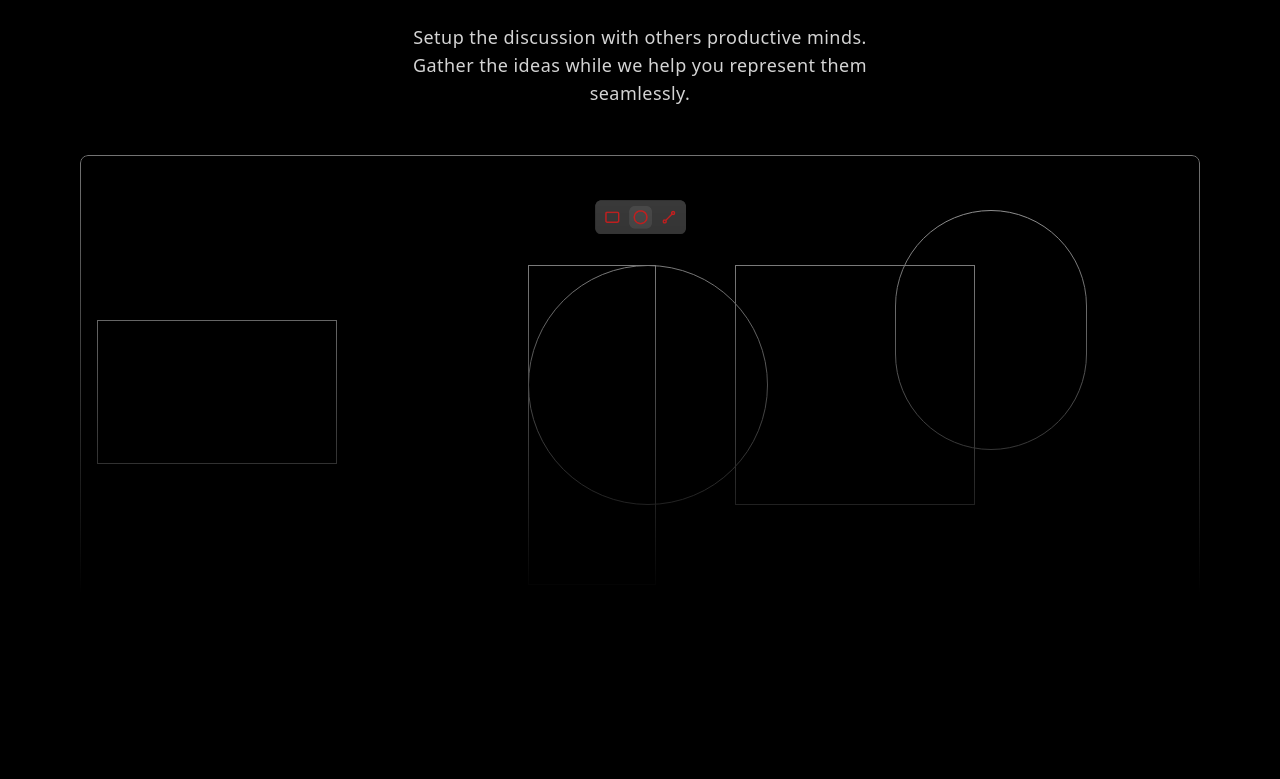
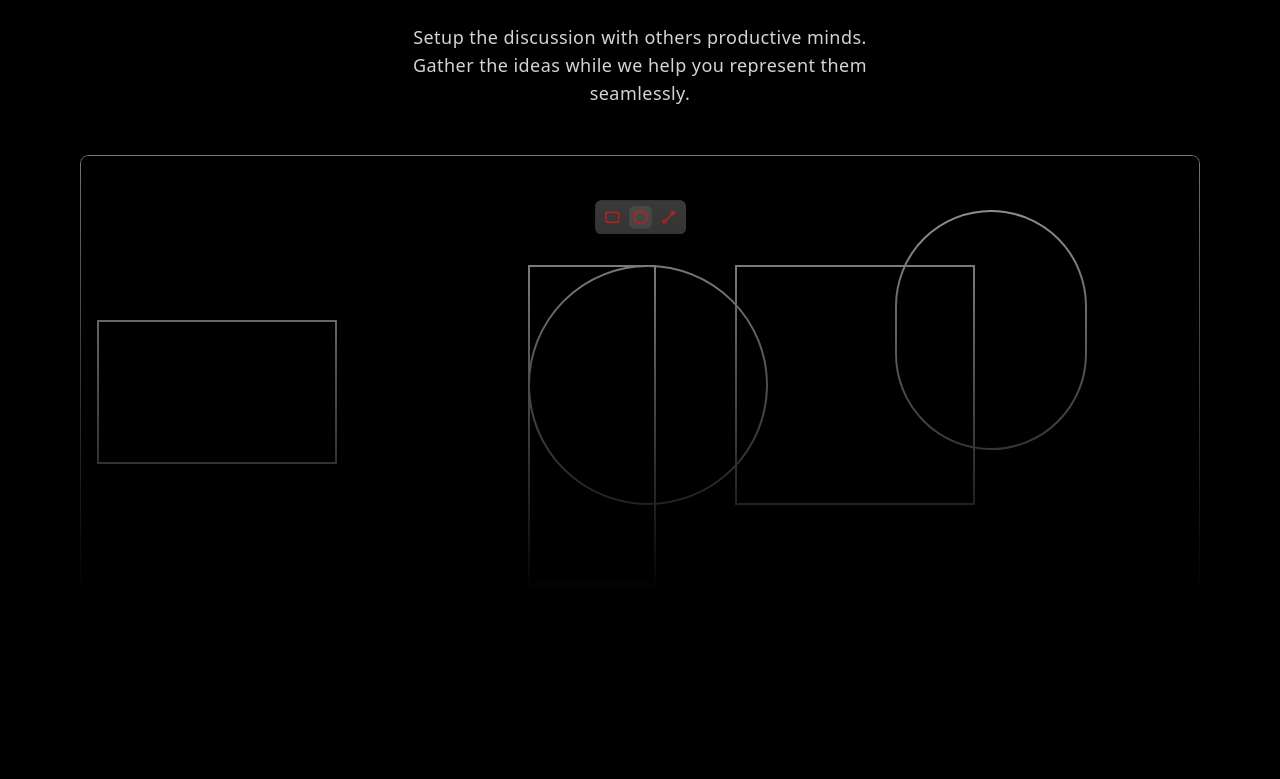
Before and after one commit to pranavtartey/exclidraw-main, a Next.js app in the folder apps/frontend/: page / in a window 1280 px wide. Shown: the part 1389-2168 px from the top of the page. Built offline with nearby package versions, Linux system fonts and the light colour scheme.

Commit message:
made some bug fixes

```diff
--- a/apps/frontend/sections/ProductShowcase.tsx
+++ b/apps/frontend/sections/ProductShowcase.tsx
@@ -15,11 +15,11 @@ const ProductShowcase = () => {
           </p>
         </div>
         <div className="border border-neutral-500 p-4 rounded-lg [mask-image:linear-gradient(to_bottom,black,transparent_80%)] relative">
-            <div className="absolute top-[30%] h-10 md:h-20 lg:h-36 w-20 md:w-40 lg:w-60 border border-neutral-400"/>
-            <div className="absolute top-[20%] left-[40%] h-20 md:h-40 lg:h-60 w-20 md:w-40 lg:w-60 rounded-full border border-neutral-400"/>
-            <div className="absolute top-[20%] left-[40%] h-32 md:h-64 lg:h-80 w-8 md:w-16 lg:w-32 border border-neutral-400"/>
-            <div className="absolute top-[20%] right-[20%] h-20 md:h-40 lg:h-60 w-14 md:w-36 lg:w-60 border border-neutral-400"/>
-            <div className="absolute top-[10%] right-[10%] h-20 md:h-40 lg:h-60 w-14 md:w-32 lg:w-48 border border-neutral-400 rounded-full"/>
+            <div className="absolute top-[30%] h-10 md:h-20 lg:h-36 w-20 md:w-40 lg:w-60 border-2 border-neutral-400"/>
+            <div className="absolute top-[20%] left-[40%] h-20 md:h-40 lg:h-60 w-20 md:w-40 lg:w-60 rounded-full border-2 border-neutral-400"/>
+            <div className="absolute top-[20%] left-[40%] h-32 md:h-64 lg:h-80 w-8 md:w-16 lg:w-32 border-2 border-neutral-400"/>
+            <div className="absolute top-[20%] right-[20%] h-20 md:h-40 lg:h-60 w-14 md:w-36 lg:w-60 border-2 border-neutral-400"/>
+            <div className="absolute top-[10%] right-[10%] h-20 md:h-40 lg:h-60 w-14 md:w-32 lg:w-48 border-2 border-neutral-400 rounded-full"/>
           <Image src={canvas_0_ss} alt="product-image" />
         </div>
       </div>
--- a/apps/frontend/sections/Services.tsx
+++ b/apps/frontend/sections/Services.tsx
@@ -13,7 +13,7 @@ const Services = () => {
         <div>
           <div className="relative overflow-hidden">
             <div className="border border-neutral-500 h-7 [mask-image:linear-gradient(to_bottom,black,transparent_80%)] rounded-full" />
-            <div className="absolute -top-1/2 -translate-x-1/2 left-1/2 -translate-y-1/2 bg-[linear-gradient(to_bottom,rgba(193,52,57,0.3),rgba(193,52,57,0.8))] border h-60 w-60  blur-3xl " />
+            <div className="absolute -top-1/2 -translate-x-1/2 left-1/2 -translate-y-1/2 bg-[linear-gradient(to_bottom,rgba(193,52,57,0.3),rgba(252,160,163,0.8))] border h-60 w-60  blur-3xl " />
             <p className="section-description-short mt-4">
               Trusted by 1000+ users, backed by these technologies that never let you down.
             </p>
--- /dev/null
+++ b/apps/frontend/sections/styles.css
@@ -0,0 +1,3 @@
+section {
+    background-color: rgba(252, 160, 163, 0.8);
+}
```
